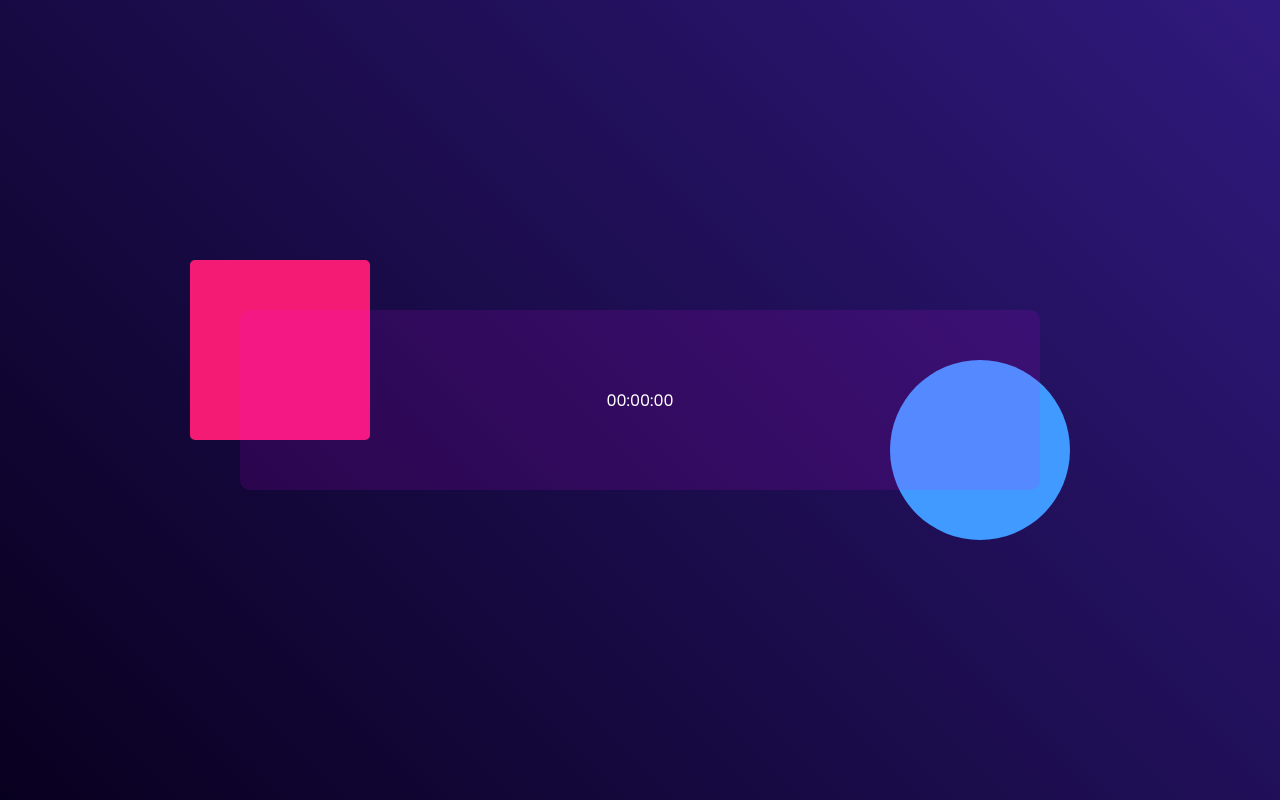
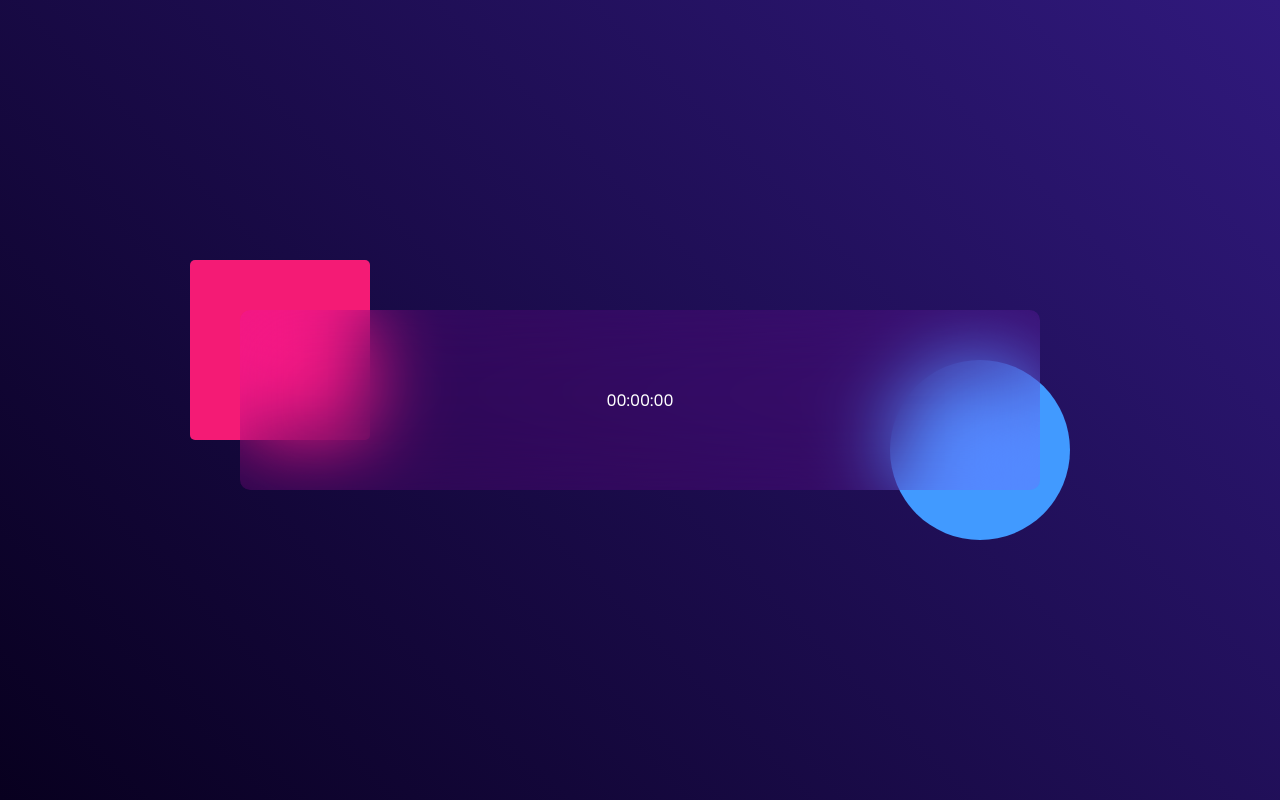
Before and after one commit to teddymitei/Clock, a plain HTML site: page index.html in a window 1280 px wide. Drawn offline with Linux system fonts and the light colour scheme.

Commit message:
backdrop filter

```diff
--- a/style.css
+++ b/style.css
@@ -30,6 +30,7 @@
     display: flex;
     align-items: center;
     justify-content: center;
+    backdrop-filter: blur(40px);
 }
 
 .container::before{
```
